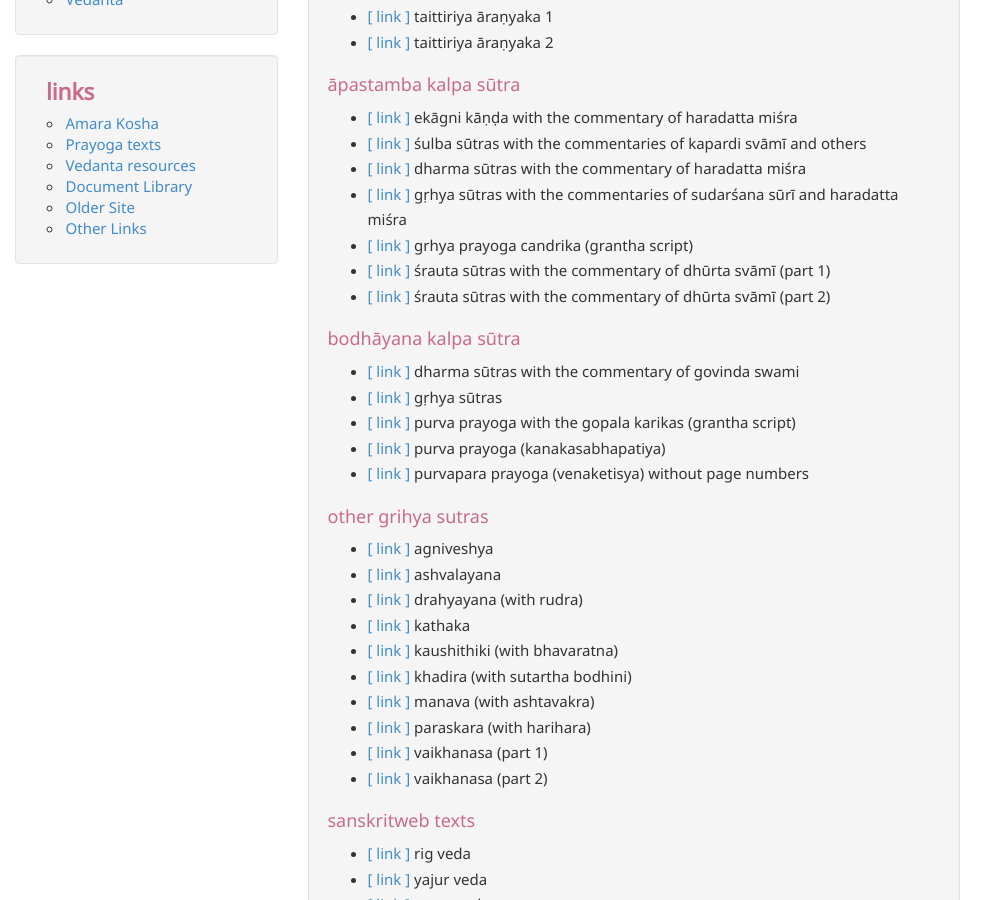
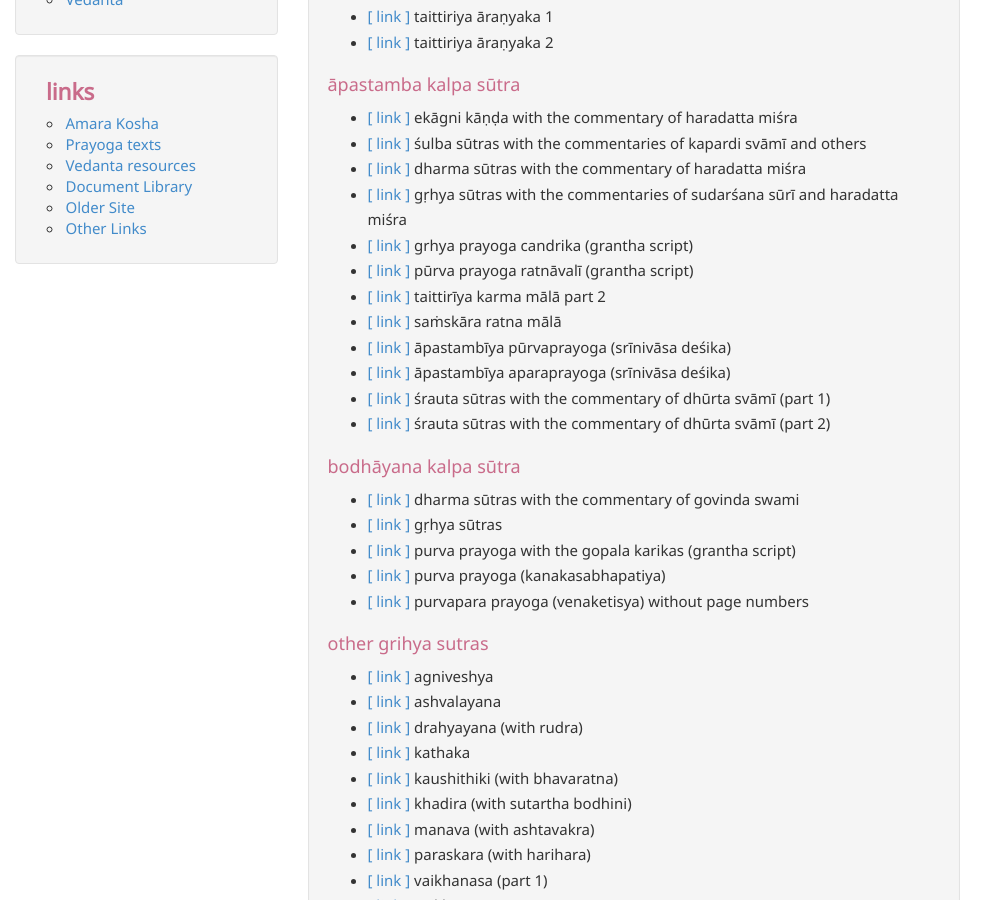
Before and after one commit to aupasana/aupasana.github.io, a Jekyll site: the page built from pages/kalpa.md, in a window 1280 px wide and 900 px high, scrolled down 765 px. Shown: the whole window, without its empty margins (0-1008 px from the left). Built offline with Jekyll 4.4.1, drawn with Linux system fonts in a browser that asks for light colours; nearby versions of some CDN libraries.

Commit message:
Update kalpa.md

```diff
--- a/pages/kalpa.md
+++ b/pages/kalpa.md
@@ -62,6 +62,11 @@ with the sanskrit commentary of bhaṭṭa bhāskara.
 * [[ link ]][ds] dharma sūtras with the commentary of haradatta miśra
 * [[ link ]][gs] gṛhya sūtras with the commentaries of sudarśana sūrī and haradatta miśra
 * [[ link ]][pc] grhya prayoga candrika (grantha script)
+* [[ link ]][ppr] pūrva prayoga ratnāvalī (grantha script)
+* [[ link ]][tkm2] taittirīya karma mālā part 2
+* [[ link ]][srm] saṁskāra ratna mālā
+* [[ link ]][sd-pp] āpastambīya pūrvaprayoga (srīnivāsa deśika)
+* [[ link ]][sd-pp] āpastambīya aparaprayoga (srīnivāsa deśika)
 * [[ link ]][ss1] śrauta sūtras with the commentary of dhūrta svāmī (part 1)
 * [[ link ]][ss2] śrauta sūtras with the commentary of dhūrta svāmī (part 2)
 
```
Also changed, not shown: other parts of pages/kalpa.md (+5 -0 lines).
